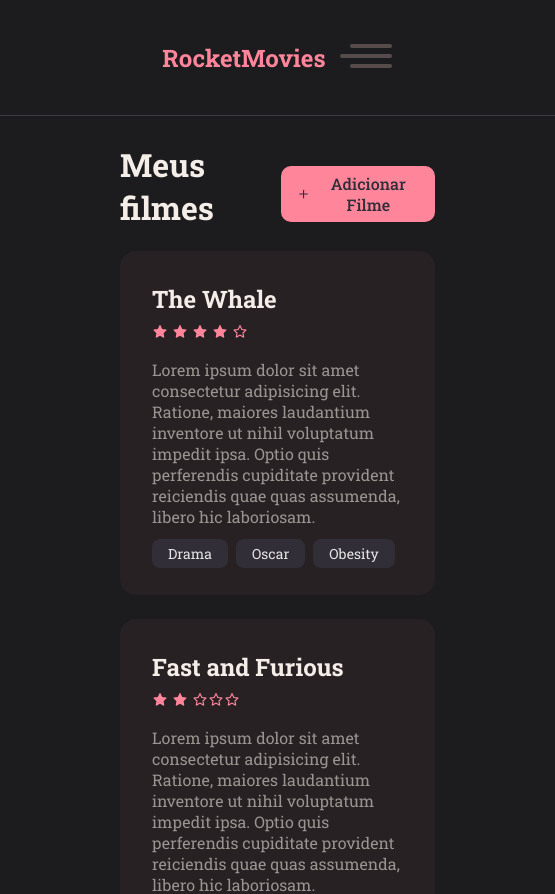
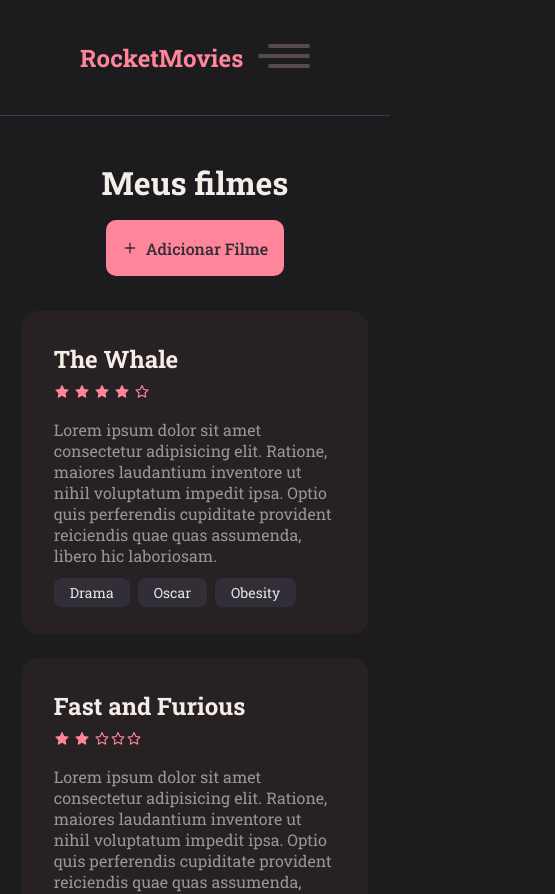
Before and after one commit to Pedro558/RocketMovies-front-end, a React (Vite) app: page / in a window 390 px wide. Shown: the top 894 px of the page, 555 px wide, since content can reach past the window. Built offline with nearby package versions, Linux system fonts and the light colour scheme.

Commit message:
:recycle: refactor: add media queries and delete old components

```diff
--- a/src/pages/Home/styles.js
+++ b/src/pages/Home/styles.js
@@ -1,5 +1,4 @@
 import styled from 'styled-components';
-import { Link } from 'react-router-dom'
 
 export const Container = styled.div`
   width: 100%;
@@ -14,44 +13,41 @@ export const Container = styled.div`
   "content";
 
   background-color: ${({ theme }) => theme.COLORS.BACKGROUND_900};
+
+  @media(max-width: 768px){
+    .main-title{
+      flex-direction: column;
+      margin-inline: 0px;
+
+    }
+
+    .content-area{
+      margin-top: 100px;
+      padding-inline: clamp(10px, 10px + 3vw, 35px);
+    }
+  }
+
 `
 
 export const Title = styled.div`
   grid-area: title;
   display: flex;
+  flex-direction: row;
   margin: 45px 120px 35px;
   height: 50px;
   align-items: center;
   justify-content: space-between;
 
-  >h1{
-    font-size: 32px;
-  }
-`
-
-export const NewMovie = styled(Link)`
-  display: flex;
-  align-items: center;
-  justify-content: space-between;
-  width: 207px;
-  height: 48px;
-  border-radius: 8px;
-  font-size: 16px;
-  color: ${({theme}) => theme.COLORS.BACKGROUND_900};
-  background-color: ${({theme}) => theme.COLORS.PINK};
-  line-height: 21px;
-  gap: 8px;
-  padding: 14px 25px;
 `
 
 export const Content = styled.div`
   grid-area: content;
+  display: flex;
+  flex-direction: column;
+  align-items: center;
+  gap: 24px;
   width: 100%;
   padding: 0 120px;
   overflow-y: auto;
   margin: 40px auto;
-  display: flex;
-    flex-direction: column;
-    align-items: center;
-    gap: 24px;
 `
```
